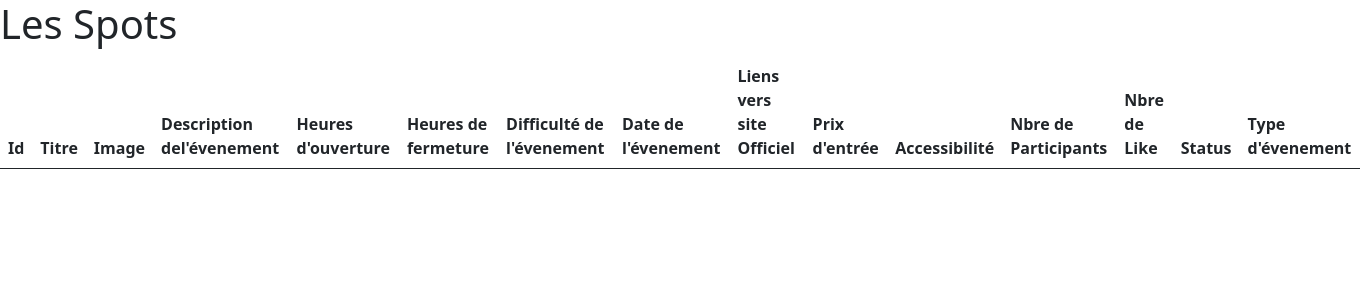
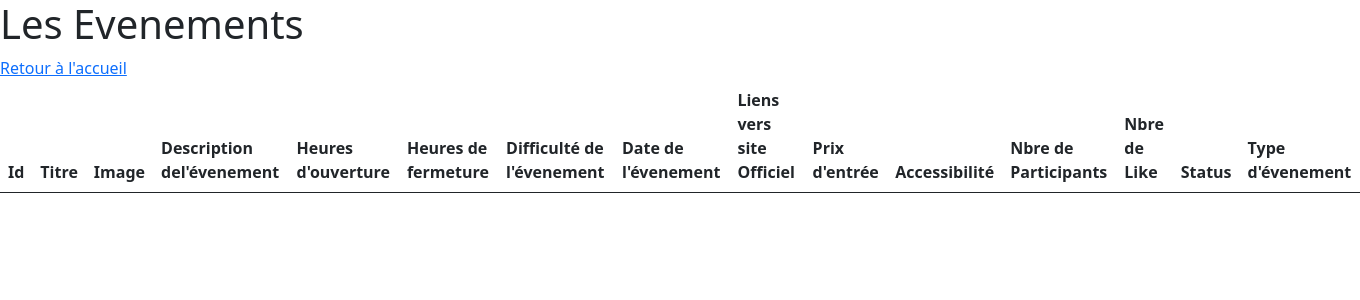
Before and after one commit to laurentlaubie/high_Riders, a Symfony app: template high-riders/templates/backoffice/events/index.html.twig in a window 1360 px wide. Shown: the top 300 px of the page. Run offline with Twig, Linux system fonts and the light colour scheme; the template is opened without the code that fills it, so the values that code supplies are empty; some libraries are stand-ins or nearby versions.

Commit message:
add link at user-spot-event for return

```diff
--- a/high-riders/templates/backoffice/events/index.html.twig
+++ b/high-riders/templates/backoffice/events/index.html.twig
@@ -4,7 +4,7 @@
 
 {% block body %}
 <main >
-    <h1>Les Spots</h1>
+    <h1>Les Evenements</h1>
 
         <table class="table">
             <thead>
@@ -54,6 +54,7 @@
             </tr>
         {% endfor %}
 
+                <a href="{{ path('backoffice_home')  }}">Retour à l'accueil</a>
 
 </main>
 
--- a/high-riders/templates/backoffice/events/show.html.twig
+++ b/high-riders/templates/backoffice/events/show.html.twig
@@ -5,6 +5,8 @@
 {% block body %}
 <main class="container">
     <h1>Evenement</h1>
+
+                    <a href="{{ path('backoffice_events')  }}">Retour aux évenements</a>
 
             <table class="table">
                 <tbody>
--- a/high-riders/templates/backoffice/spots/index.html.twig
+++ b/high-riders/templates/backoffice/spots/index.html.twig
@@ -60,6 +60,8 @@
             </tr>
         {% endfor %}
 
+                <a href="{{ path('backoffice_home')  }}">Retour à l'accueil</a>
+
 
 </main>
 
--- a/high-riders/templates/backoffice/spots/show.html.twig
+++ b/high-riders/templates/backoffice/spots/show.html.twig
@@ -5,6 +5,7 @@
 {% block body %}
 <main class="container">
     <h1>Spot</h1>
+            <a href="{{ path('backoffice_spots')  }}">Retour aux Spots</a>
 
             <table class="table">
                 <tbody>
--- a/high-riders/templates/backoffice/user/index.html.twig
+++ b/high-riders/templates/backoffice/user/index.html.twig
@@ -43,7 +43,7 @@
                 </td>
             </tr>
         {% endfor %}
-
+                <a href="{{ path('backoffice_home')  }}">Retour à l'accueil</a>
 
 
 
--- a/high-riders/templates/backoffice/user/show.html.twig
+++ b/high-riders/templates/backoffice/user/show.html.twig
@@ -5,6 +5,7 @@
 {% block body %}
 <main class="container">
     <h1>Utilisateur</h1>
+            <a href="{{ path('backoffice_user_index')  }}">Retour aux Utilisateurs</a>
 
             <table class="table">
                 <tbody>
```
